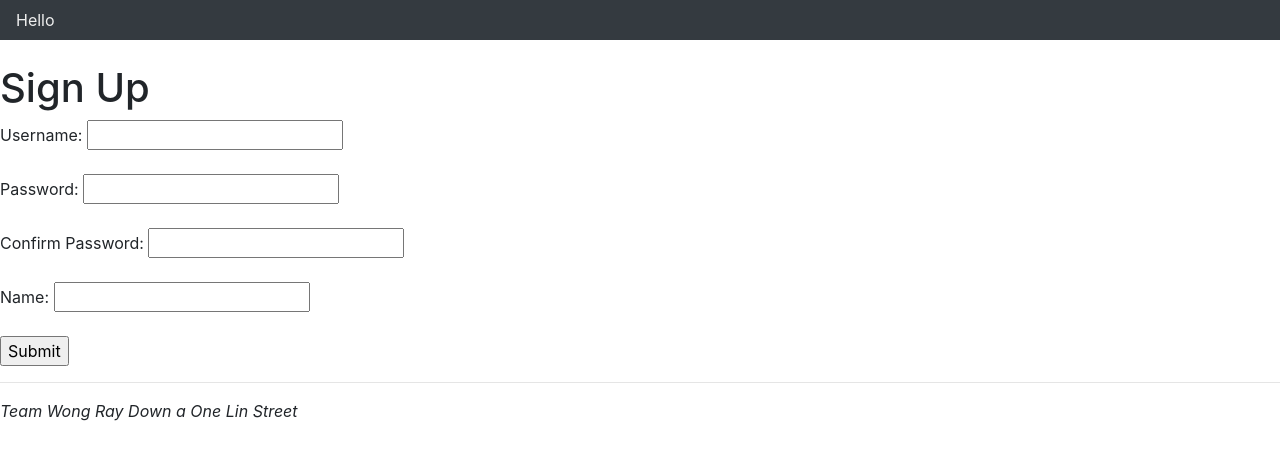
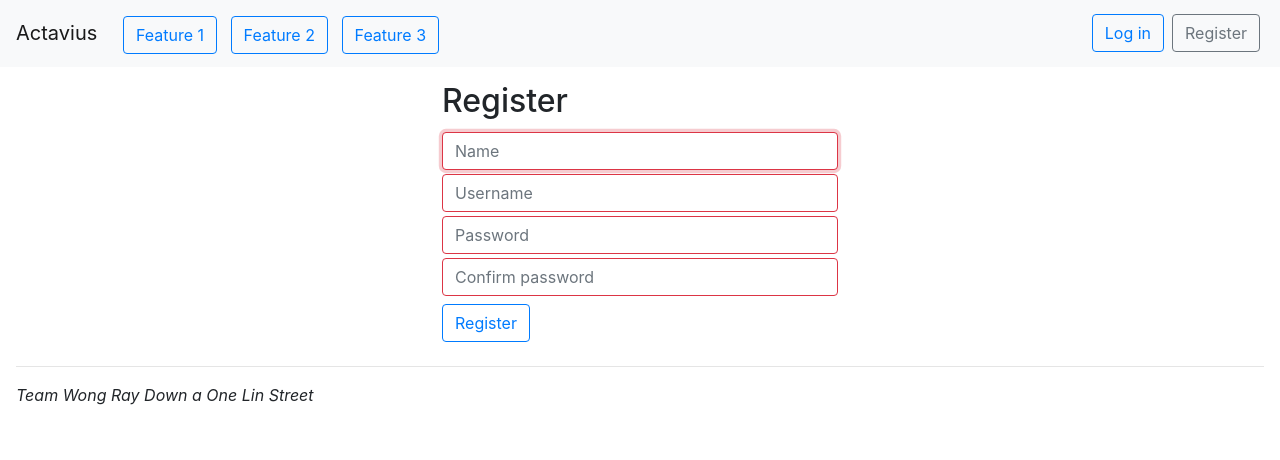
Before and after one commit to wu-rymd/actavius, a Flask app: page /register in a window 1280 px wide. Shown: the top 460 px of the page. Run offline with Flask 2, Linux system fonts and the light colour scheme; some libraries are stand-ins or nearby versions.

Commit message:
database code rebase, login/register page revamp

```diff
--- a/app.py
+++ b/app.py
@@ -3,7 +3,7 @@ from os import urandom #stdlib
 
 from flask import Flask, render_template, request, session, redirect, url_for, flash #pip install flask
 
-from util import create_db
+from util import create_db, database
 
 
 app = Flask(__name__)
@@ -11,6 +11,8 @@ app.secret_key = urandom(32)
 
 @app.route("/")
 def index():
+    if 'username' in session: #if logged in:
+        return render_template("index.html", loggedIn=True, username=session['username'], name=session['name'])
     return render_template("index.html")
 
 @app.route("/register")
@@ -20,24 +22,21 @@ def register():
 @app.route('/register_auth', methods = ['POST'])
 def register_auth():
     '''This function checks the form on the signup page and calls register() to register the user into the database.'''
-    username = request.form['username']
+    name = request.form['name'].strip()
+    username = request.form['username'].strip()
     password = request.form['password']
-    name = request.form['name']
     confirmed_pass = request.form['confirmedPassword']
-    if username == "":
-        flash("Please make sure to enter a username!")
-        return redirect(url_for('register'))
-    elif password == "":
-        flash("Please make sure to enter a password!")
+    if name == "" or username == "" or password == "":
+        flash("All fields are required.", "danger")
         return redirect(url_for('register'))
     elif password != confirmed_pass: # checks to make sure two passwords entered are the same
-        flash("Please make sure the passwords you enter are the same.")
+        flash("Please make sure the passwords you enter are the same.", "danger")
         return redirect(url_for('register'))
     else:
-        if create_db.register(username, password, name):
-            flash("You have successfully registered.")
+        if database.register(username, password, name):
+            flash("You have successfully registered.", "success")
         else:
-            flash("Please enter another username. The one you entered is already in the database.")
+            flash("There is already an account with that username.", "danger")
             return redirect(url_for('register'))
     return redirect('/login')
 
@@ -52,19 +51,21 @@ def login_auth():
     username = request.form['username']
     password = request.form['password']
 
-    if create_db.authenticate(username, password):
+    if database.authenticate(username, password):
         session['username'] = username
-        flash("You have successfully logged in.")
+        session['name'] = database.get_name_from_username(username)
+        flash("You have successfully logged in.", "success")
         return redirect('/')
     else:
-        flash("Invalid username and password combination")
+        flash("Invalid username and password combination", "danger")
         return render_template('login.html')
 
 @app.route('/logout')
 def logout():
     '''This function removes the username from the session, logging the user out. Redirects user to home page.'''
     session.pop('username') # ends session
-    flash("You have successfully logged out.")
+    session.pop('name') # ends session
+    flash("You have successfully logged out.", "success")
     return redirect('/')
 
 @app.route("/search")
--- a/templates/base.html
+++ b/templates/base.html
@@ -8,18 +8,42 @@
 
   <body>
 
-    <div class="topthing navbar bg-dark">
-      Hello
+    <!-- navbar -->
+    <div class="navbar navbar-light bg-light mb-3 fixed-top">
+      <div class="navbar-brand mr-auto">
+        <a class="navbar-brand" href="/">Actavius</a>
+        <a class="btn btn-outline-primary mx-1" href="/">Feature 1</a>
+        <a class="btn btn-outline-primary mx-1" href="/">Feature 2</a>
+        <a class="btn btn-outline-primary mx-1" href="/">Feature 3</a>
       </div>
+      {% if not loggedIn %}
+      <a class="btn btn-outline-primary mx-1" href="/login">Log in</a>
+      <a class="btn btn-outline-secondary mx-1" href="/register">Register</a>
+      {% else %}
+      <div class="dropdown">
+        <button class="btn btn-secondary dropdown-toggle" type="button" id="dropdownMenuButton" data-toggle="dropdown" aria-haspopup="true" aria-expanded="false">
+          Logged in as {{ username }}
+        </button>
+        <div class="dropdown-menu dropdown-menu-right" aria-labelledby="dropdownMenuButton">
+          <a class="dropdown-item" href="/settings">Account settings</a>
+          <a class="dropdown-item text-danger" href="/logout">Log out</a>
+        </div>
+      </div>
+      {% endif %}
+    </div>
+    <!-- end navbar -->
 
+    <!-- content container -->
+    <div class="m-3" style="padding-top: 66px;">
+
+      <!-- flashed messages -->
       {% set msgs = get_flashed_messages( with_categories=true ) %}
       {% for category, msg in msgs %}
       <div class="alert alert-{{ category }} m-3" role="alert">
         {{ msg }}
       </div>
       {% endfor %}
-
-    <br>
+      <!-- end flashed messages -->
 
       {% block content %}
       {% endblock %}
@@ -27,6 +51,9 @@
       {% block footer %}
       <hr> <em> Team Wong Ray Down a One Lin Street </em>
       {% endblock %}
+
+    </div>
+    <!-- end content container -->
 
     {% block javascript %}
     {% endblock %}
--- a/templates/index.html
+++ b/templates/index.html
@@ -5,4 +5,9 @@ Home Page
 {% endblock %}
 {% block content %}
 <h1>Welcome to Actavius</h1>
+
+{% if loggedIn %}
+<h3>Hi, {{ name }}!</h3>
+{% endif %}
+
 {% endblock %}
--- a/templates/register.html
+++ b/templates/register.html
@@ -1,15 +1,20 @@
 {% extends "base.html" %}
 
 {% block title %}
-Sign Up
+Register
 {% endblock %}
+
 {% block content %}
-<h1>Sign Up</h1>
-<form action="/register_auth" method="POST">
-    Username: <input type="text" name="username"> <br><br>
-    Password: <input type="password" name="password"> <br><br>
-    Confirm Password: <input type="password" name="confirmedPassword"> <br><br>
-    Name: <input type="text" name="name"> <br><br>
-    <input type="submit" name="submit">
-  </form>
+<form class="row was-validated" method="POST" action="/register_auth">
+  <div class="col"></div>
+  <div class="col" style="max-width: 550px;">
+    <label class="h2">Register</label>
+    <input class="form-control my-1" type="text" name="name" placeholder="Name" autofocus required>
+    <input class="form-control my-1" type="text" name="username" placeholder="Username" autofocus required>
+    <input class="form-control my-1" type="password" name="password" placeholder="Password" required>
+    <input class="form-control my-1" type="password" name="confirmedPassword" placeholder="Confirm password" required>
+    <button type="submit" name="submit" class="btn btn-outline-primary mb-2 my-1">Register</button>
+  </div>
+  <div class="col"></div>
+</form>
 {% endblock %}
```
Also changed, not shown: templates/login.html (+10 -7 lines), util/create_db.py (+15 -36 lines), util/database.py (added, +46 -0 lines). Lines whose indentation alone changed are shown as unchanged.
